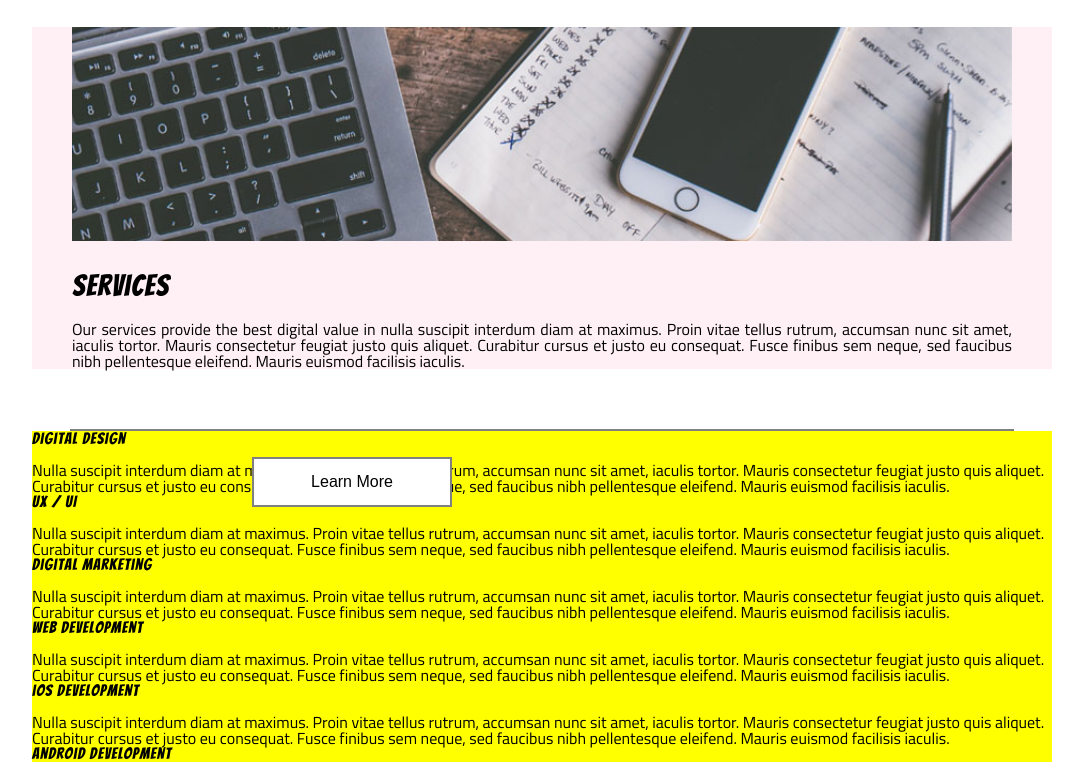
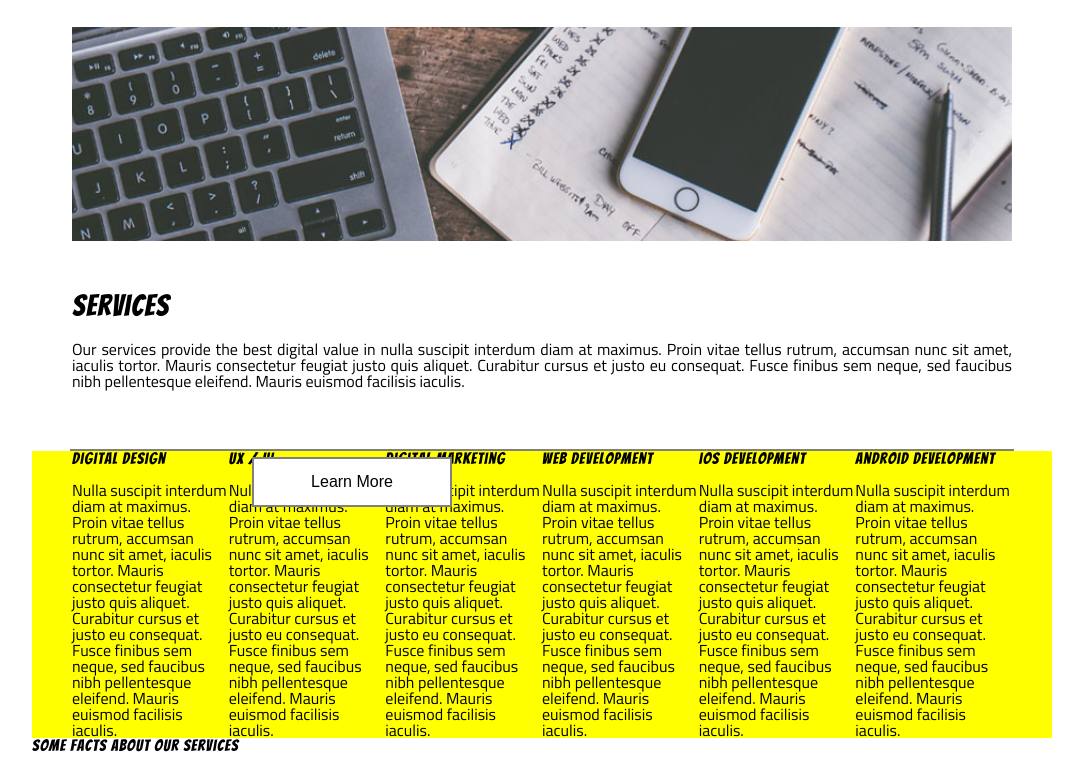
Before and after one commit to maribelcuales/FlexBox-UI-III-Flexbox-, a website: page great-idea/services.html in a window 1280 px wide. Shown: the part 63-825 px from the top of the page, without its empty margins (98-1181 px from the left). Drawn offline with Linux system fonts and the light colour scheme.

Commit message:
Set services-content class padding to 40px and display to flex.

```diff
--- a/great-idea/css/index.css
+++ b/great-idea/css/index.css
@@ -344,7 +344,6 @@ footer {
 .services-header {
 	display: flex;
 	flex-direction: column;
-	background: lavenderblush;
 }
 
 .services-header-img {
@@ -361,7 +360,7 @@ footer {
 	font-size: 30px;
 	margin: auto;
 	flex-direction: row;
-	padding-top: 30px;
+	padding-top: 50px;
 	padding-left: 40px;
 	padding-right: 40px;
 }
@@ -384,7 +383,11 @@ footer {
 	padding-right: 40px;
 }
 
+/* services-content class */
+
 .services-content {
+	padding-left: 40px;
+	padding-right: 40px;
+	display: flex;
 	background: yellow;
-	margin-top: 0px;
 }
```
